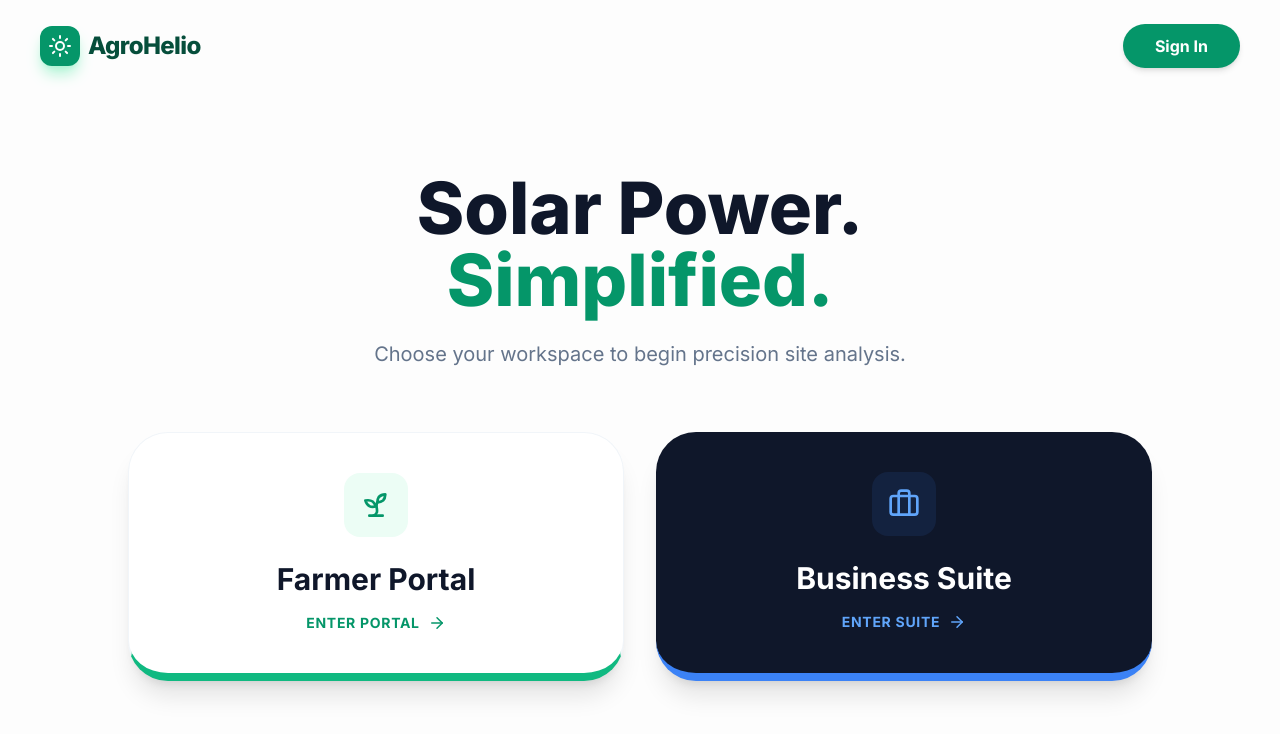
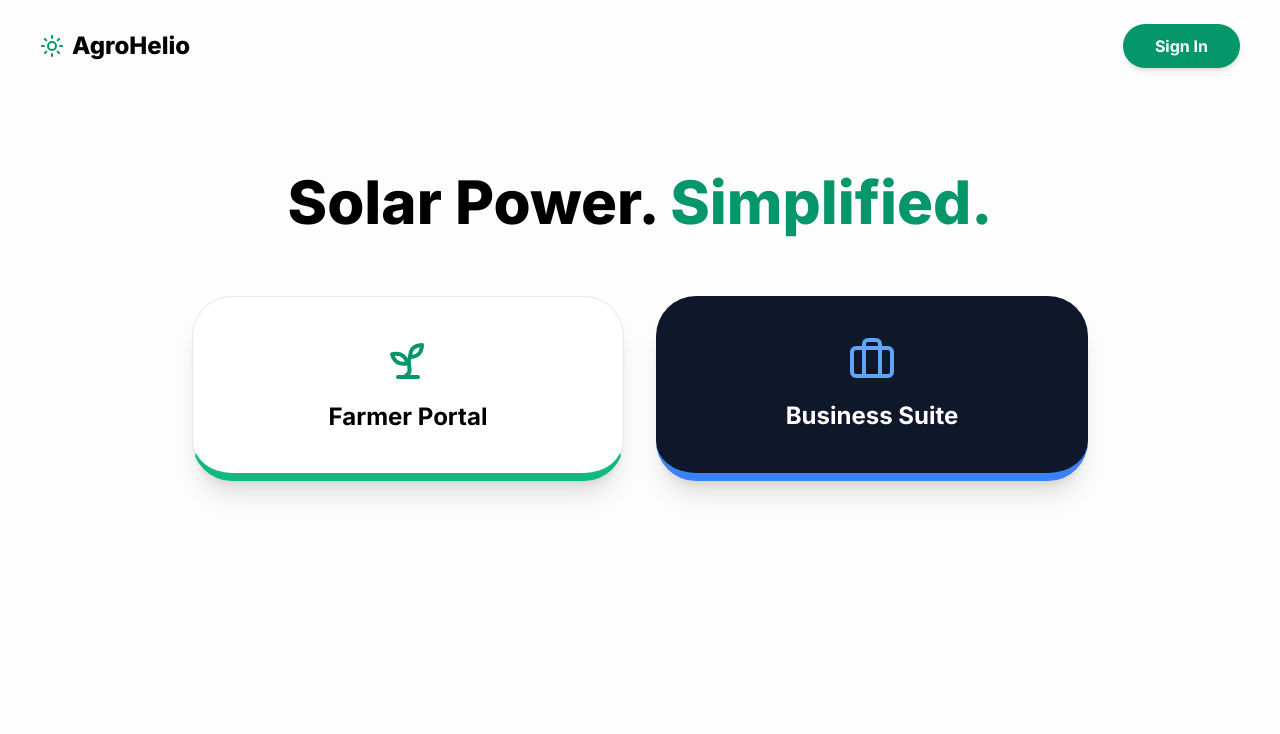
Before and after one commit to Karanlokhande-04/AgroHelio-Web, a React (Vite) app: page / in a window 1280 px wide. Shown: the top 734 px of the page. Built offline with nearby package versions, Linux system fonts and the light colour scheme.

Commit message:
Refactor App component to streamline view logic

```diff
--- a/src/App.jsx
+++ b/src/App.jsx
@@ -1,226 +1,62 @@
 import React, { useState } from 'react';
-import {
-  Sun,
-  Sprout,
-  Briefcase,
-  LayoutDashboard,
-  Map as MapIcon,
-  FileText,
-  LogOut,
-  Bell,
-  ArrowRight
-} from 'lucide-react';
-
+import { Sun, Sprout, Briefcase, LayoutDashboard, Map as MapIcon, FileText, Settings, LogOut, Bell, ArrowRight } from 'lucide-react';
 import FarmerWizard from './FarmerWizard';
 import AnalysisMap from './AnalysisMap';
 import Login from './Login';
-import Register from './Register'; // NEW IMPORT
+import Register from './Register';
 
 export default function App() {
+  const [view, setView] = useState('home'); // home, login, register, farmer, business
 
-  // home, login, register, farmer, business
-  const [view, setView] = useState('home');
+  // VIEW LOGIC
+  if (view === 'login') return <Login onLogin={(role) => setView(role)} onSwitch={() => setView('register')} />;
+  if (view === 'register') return <Register onRegisterSuccess={(role) => setView(role)} onSwitch={() => setView('login')} />;
 
-  // =========================
-  // 1. LOGIN VIEW
-  // =========================
-  if (view === 'login') {
-    return (
-      <Login
-        onLogin={(role) => setView(role)}
-        onSwitch={() => setView('register')}
-      />
-    );
-  }
-
-  // =========================
-  // 2. REGISTER VIEW
-  // =========================
-  if (view === 'register') {
-    return (
-      <Register
-        onRegisterSuccess={(role) => setView(role)}
-        onSwitch={() => setView('login')}
-      />
-    );
-  }
-
-  // =========================
-  // 3. HOME / LANDING PAGE
-  // =========================
   if (view === 'home') {
     return (
-      <div className="min-h-screen bg-[#FDFDFD] text-slate-900">
-
-        {/* NAVBAR */}
+      <div className="min-h-screen bg-[#FDFDFD]">
         <nav className="flex justify-between items-center px-10 py-6 max-w-7xl mx-auto">
-
-          <div className="flex items-center gap-2">
-            <div className="bg-emerald-600 p-2 rounded-xl shadow-lg shadow-emerald-200">
-              <Sun className="text-white w-6 h-6" />
+          <div className="flex items-center gap-2"><Sun className="text-emerald-600" /><span className="text-2xl font-black">AgroHelio</span></div>
+          <button onClick={() => setView('login')} className="bg-emerald-600 text-white px-8 py-2.5 rounded-full font-bold shadow-md">Sign In</button>
+        </nav>
+        <main className="max-w-6xl mx-auto px-6 pt-20 text-center">
+          <h1 className="text-6xl font-black mb-6">Solar Power. <span className="text-emerald-600">Simplified.</span></h1>
+          <div className="grid md:grid-cols-2 gap-8 max-w-4xl mx-auto mt-16">
+            <div onClick={() => setView('login')} className="p-10 bg-white border rounded-[40px] shadow-xl cursor-pointer hover:scale-105 transition border-b-8 border-b-emerald-500">
+              <Sprout size={48} className="text-emerald-600 mb-4 mx-auto" />
+              <h2 className="text-2xl font-bold">Farmer Portal</h2>
             </div>
-
-            <span className="text-2xl font-black tracking-tight text-emerald-900">
-              AgroHelio
-            </span>
-          </div>
-
-          <button
-            onClick={() => setView('login')}
-            className="bg-emerald-600 text-white px-8 py-2.5 rounded-full font-bold shadow-md hover:bg-emerald-700 transition"
-          >
-            Sign In
-          </button>
-
-        </nav>
-
-        {/* HERO */}
-        <main className="max-w-6xl mx-auto px-6 pt-20 pb-20 text-center">
-
-          <h1 className="text-6xl md:text-7xl font-black mb-6 leading-tight">
-            Solar Power.
-            <br />
-            <span className="text-emerald-600">
-              Simplified.
-            </span>
-          </h1>
-
-          <p className="text-xl text-slate-500 mb-16 max-w-2xl mx-auto">
-            Choose your workspace to begin precision site analysis.
-          </p>
-
-          {/* PORTALS */}
-          <div className="grid md:grid-cols-2 gap-8 max-w-5xl mx-auto">
-
-            {/* FARMER */}
-            <div
-              onClick={() => setView('login')}
-              className="p-10 bg-white border border-slate-100 rounded-[40px] shadow-xl hover:shadow-2xl transition cursor-pointer border-b-8 border-b-emerald-500"
-            >
-
-              <div className="w-16 h-16 bg-emerald-50 rounded-2xl flex items-center justify-center mb-6 text-emerald-600 mx-auto">
-                <Sprout size={32} />
-              </div>
-
-              <h2 className="text-3xl font-bold mb-4">
-                Farmer Portal
-              </h2>
-
-              <button className="text-emerald-600 font-bold uppercase tracking-wider text-sm flex items-center justify-center w-full gap-2">
-                Enter Portal <ArrowRight size={18} />
-              </button>
-
+            <div onClick={() => setView('login')} className="p-10 bg-slate-900 text-white rounded-[40px] shadow-xl cursor-pointer hover:scale-105 transition border-b-8 border-b-blue-500">
+              <Briefcase size={48} className="text-blue-400 mb-4 mx-auto" />
+              <h2 className="text-2xl font-bold">Business Suite</h2>
             </div>
-
-            {/* BUSINESS */}
-            <div
-              onClick={() => setView('login')}
-              className="p-10 bg-slate-900 text-white rounded-[40px] shadow-xl hover:shadow-2xl transition cursor-pointer border-b-8 border-b-blue-500"
-            >
-
-              <div className="w-16 h-16 bg-blue-500/10 rounded-2xl flex items-center justify-center mb-6 text-blue-400 mx-auto">
-                <Briefcase size={32} />
-              </div>
-
-              <h2 className="text-3xl font-bold mb-4">
-                Business Suite
-              </h2>
-
-              <button className="text-blue-400 font-bold uppercase tracking-wider text-sm flex items-center justify-center w-full gap-2">
-                Enter Suite <ArrowRight size={18} />
-              </button>
-
-            </div>
-
           </div>
         </main>
       </div>
     );
   }
 
-  // =========================
-  // 4. DASHBOARD
-  // =========================
+  // DASHBOARD VIEW
   return (
-    <div className="flex h-screen bg-[#F3F4F6] overflow-hidden">
-
-      {/* SIDEBAR */}
-      <aside className="w-64 bg-white border-r border-slate-200 flex flex-col">
-
-        <div className="p-6 border-b border-slate-100 flex items-center gap-2">
-          <Sun className="text-emerald-600" size={24} />
-
-          <span className="font-black text-xl text-slate-800">
-            AgroHelio
-          </span>
+    <div className="flex h-screen bg-gray-50 overflow-hidden">
+      <aside className="w-64 bg-white border-r flex flex-col">
+        <div className="p-6 font-black text-xl flex items-center gap-2"><Sun className="text-emerald-600" /> AgroHelio</div>
+        <nav className="flex-1 p-4 space-y-2 font-bold text-sm text-gray-400">
+          <div className="flex items-center gap-3 p-3 rounded-xl bg-emerald-50 text-emerald-700 cursor-pointer"><LayoutDashboard size={18}/> Dashboard</div>
+          <div className="flex items-center gap-3 p-3 rounded-xl hover:bg-gray-50 cursor-pointer"><MapIcon size={18}/> Site Analysis</div>
+        </nav>
+        <button onClick={() => setView('home')} className="m-4 p-3 font-bold text-red-500 hover:bg-red-50 rounded-xl flex items-center gap-2 transition">
+          <LogOut size={18} /> Logout
+        </button>
+      </aside>
+      <main className="flex-1 flex flex-col overflow-hidden bg-white">
+        <header className="h-16 border-b flex items-center justify-between px-8">
+          <span className="text-[10px] font-black uppercase tracking-[0.2em] text-gray-400">{view} Workspace</span>
+          <div className="w-8 h-8 bg-emerald-600 rounded-full"></div>
+        </header>
+        <div className="flex-1 overflow-auto bg-gray-50">
+          {view === 'farmer' ? <FarmerWizard onBack={() => setView('home')} /> : <AnalysisMap onBack={() => setView('home')} />}
         </div>
-
-        <nav className="flex-1 p-4 space-y-2">
-
-          <div className="flex items-center gap-3 p-3 rounded-xl font-bold text-sm bg-emerald-50 text-emerald-700">
-            <LayoutDashboard size={20} />
-            Dashboard
-          </div>
-
-          <div className="flex items-center gap-3 p-3 rounded-xl font-bold text-sm text-slate-400 hover:bg-slate-50">
-            <MapIcon size={20} />
-            Site Analysis
-          </div>
-
-          <div className="flex items-center gap-3 p-3 rounded-xl font-bold text-sm text-slate-400 hover:bg-slate-50">
-            <FileText size={20} />
-            Reports
-          </div>
-
-        </nav>
-
-        <div className="p-4 border-t border-slate-100">
-
-          <button
-            onClick={() => setView('home')}
-            className="flex items-center gap-3 text-slate-500 font-bold w-full p-3 hover:bg-red-50 hover:text-red-600 rounded-xl transition"
-          >
-            <LogOut size={20} />
-            Logout
-          </button>
-
-        </div>
-
-      </aside>
-
-      {/* MAIN */}
-      <main className="flex-1 flex flex-col overflow-hidden bg-white">
-
-        <header className="h-16 border-b border-slate-100 flex items-center justify-between px-8">
-
-          <h2 className="font-bold text-slate-800 uppercase tracking-widest text-xs">
-            {view === 'farmer'
-              ? 'Farmer Workspace'
-              : 'Business Intelligence'}
-          </h2>
-
-          <div className="flex items-center gap-4">
-
-            <div className="bg-slate-100 p-2 rounded-full text-slate-500">
-              <Bell size={18} />
-            </div>
-
-            <div className="w-8 h-8 bg-emerald-600 rounded-full" />
-
-          </div>
-
-        </header>
-
-        <div className="flex-1 overflow-auto">
-
-          {view === 'farmer' ? (
-            <FarmerWizard onBack={() => setView('home')} />
-          ) : (
-            <AnalysisMap onBack={() => setView('home')} />
-          )}
-
-        </div>
-
       </main>
     </div>
   );
```
